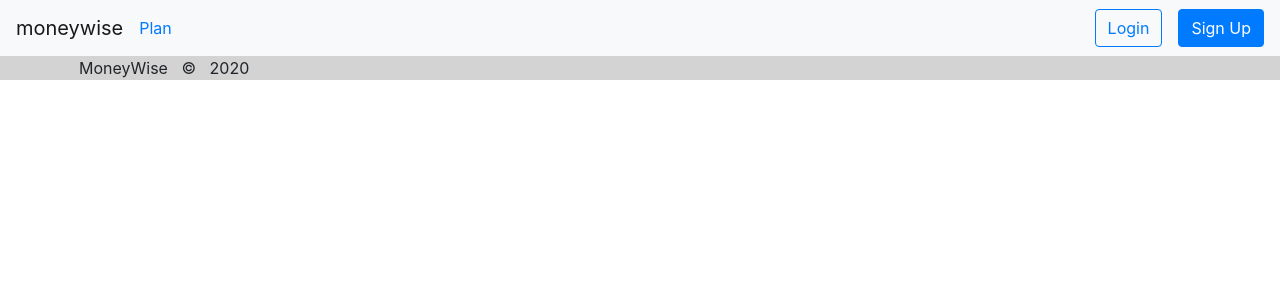
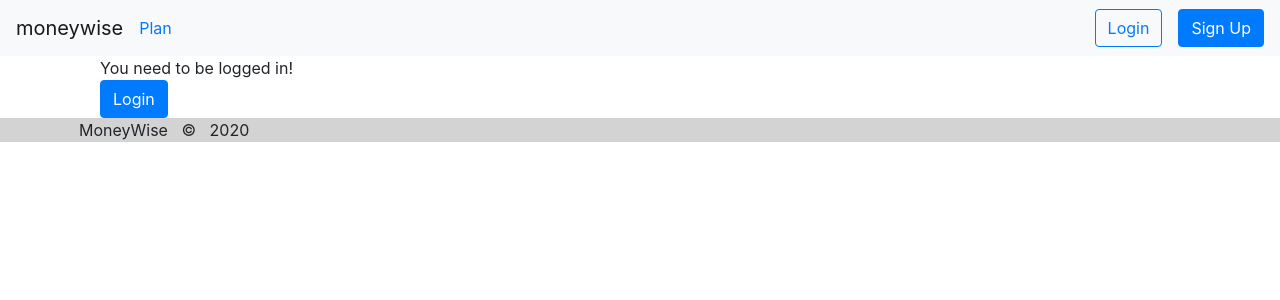
Before and after one commit to MoneyWise2020/MoneyWise2020, a React (Create React App) app in the folder ui/: page /plan in a window 1280 px wide. Shown: the top 300 px of the page. Built offline with nearby package versions, Linux system fonts and the light colour scheme.

Commit message:
Showing Login screen

```diff
--- a/ui/package.json
+++ b/ui/package.json
@@ -39,7 +39,7 @@
         "usePathForSuiteName": "true"
     },
     "scripts": {
-        "start": "PORT=8080 react-scripts start",
+        "start": "react-scripts start",
         "build": "react-scripts build",
         "test": "react-scripts test",
         "eject": "react-scripts eject"
--- a/ui/src/pages/plan/PlanContainer.tsx
+++ b/ui/src/pages/plan/PlanContainer.tsx
@@ -35,13 +35,13 @@ export const PlanContainer = () => {
         })();
       }, [getIdTokenClaims, setToken, isAuthenticated]);
 
-    if (isLoading || !token) {
+    if (isLoading || null === token) {
         return null;
     }
 
     if (!isAuthenticated) {
         return <Container className="justify-content-middle">
-            You need to be logged in! <Button onClick={() => loginWithRedirect()}>Login</Button>
+            You need to be logged in! <br /><Button onClick={() => loginWithRedirect()}>Login</Button>
         </Container>
     }
 
```
